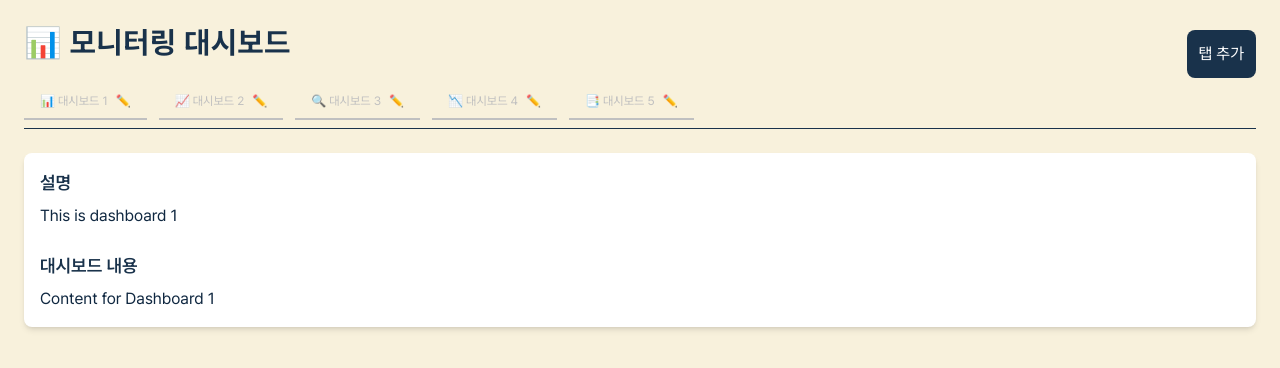
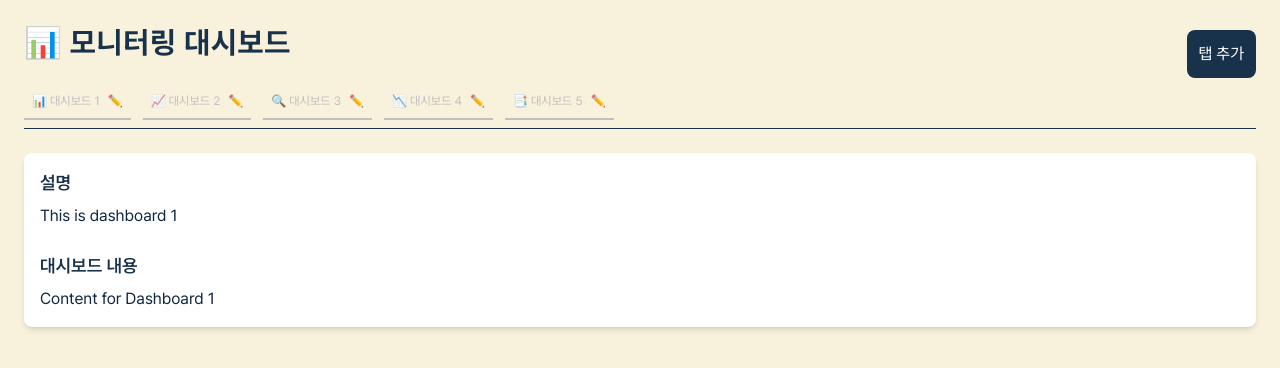
Before and after one commit to m0oMoo/monitoring_client, a Next.js app: page /dashboard in a window 1280 px wide. Shown: the top 368 px of the page. Built offline with nearby package versions, Linux system fonts and the light colour scheme.

Commit message:
feat: Update tabsTrigger.tsx

```diff
--- a/src/app/components/tab/tabsTrigger.tsx
+++ b/src/app/components/tab/tabsTrigger.tsx
@@ -20,18 +20,19 @@ export const TabsTrigger: React.FC<TabsTriggerProps> = ({
 
   const router = useRouter();
 
-  const handleTavClick = () => {
+  const handleTabClick = () => {
     setActiveTab(id);
+    router.push(`#${id}`);
   };
 
   return (
     <button
-      className={`${className} px-4 py-2 border-b-2 transition ${
+      className={`${className} px-2 py-2 border-b-2 transition ${
         activeTab === id
-          ? "border-[#1f3e5c] text-[#1f3e5c]"
+          ? "border-navy-border text-navy-text"
           : "border-transparent border-gray-2 text-gray-2 hover:text-gray-5"
       }`}
-      onClick={handleTavClick}
+      onClick={handleTabClick}
     >
       {children}
     </button>
```
